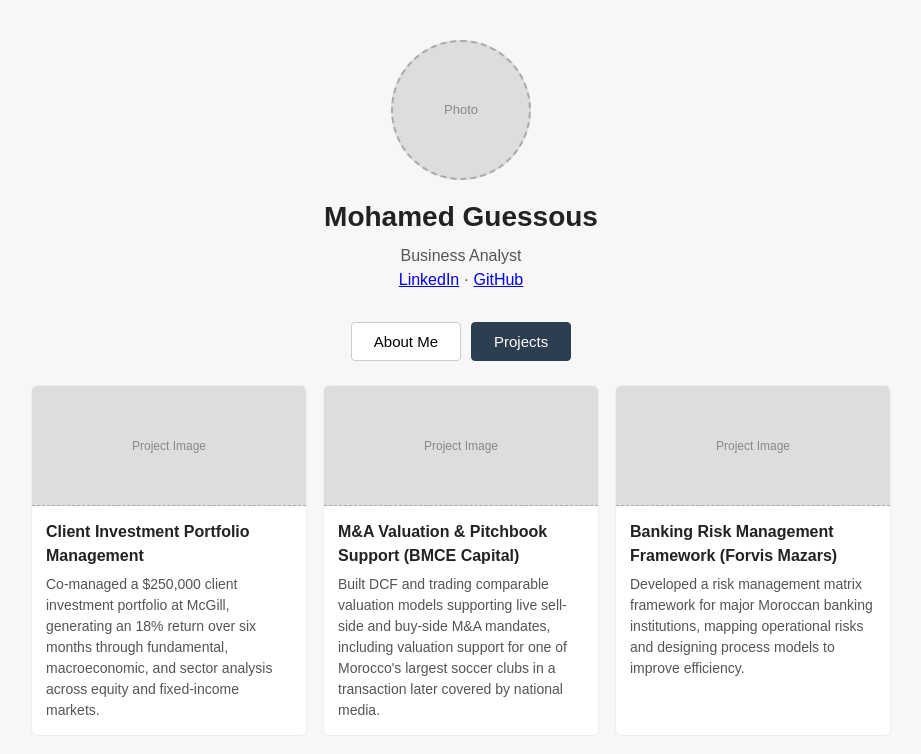
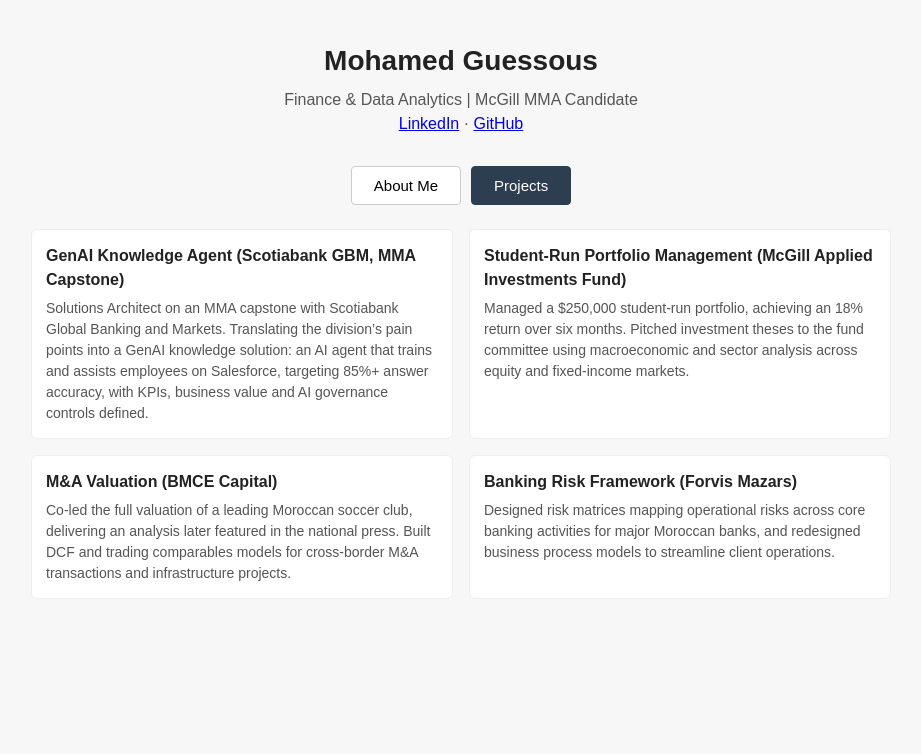
Before and after one commit to guessous-mohamed/guessous-mohamed.github.io, a plain HTML site: page index.html in a window 1280 px wide. Both pictures are taken after a click on the button "Projects". Shown: the whole page, without its empty margins (179-1100 px from the left). Drawn offline with Linux system fonts and the light colour scheme.

Commit message:
Update index.html

```diff
--- a/index.html
+++ b/index.html
@@ -5,7 +5,7 @@
   <head>
     <meta charset="UTF-8" />
     <meta name="viewport" content="width=device-width, initial-scale=1.0" />
-    <title>Business Analytics Portfolio</title>
+    <title>Mohamed Guessous | Finance &amp; Data Analytics</title>
 
     <style>
       /* ============================================================
@@ -98,10 +98,10 @@
         padding: 24px;
       }
 
-      /* ---------- PROJECT CARDS (1 x 3 grid) ---------- */
+      /* ---------- PROJECT CARDS (2 x 2 grid) ---------- */
       .cards {
         display: grid;
-        grid-template-columns: repeat(3, 1fr);
+        grid-template-columns: repeat(2, 1fr);
         gap: 16px;
       }
 
@@ -151,15 +151,12 @@
          HEADER: photo, name, experiences
          ============================================================ -->
       <header>
-        <!-- Replace this div with <img src="your-photo.jpg" class="photo"> -->
-        <div class="photo">Photo</div>
-
         <h1>Mohamed Guessous</h1>
-        <p>Business Analyst</p>
+        <p>Finance &amp; Data Analytics | McGill MMA Candidate</p>
         <p class="links">
   <a href="https://www.linkedin.com/in/mohamed-guessous-6222aa2b3/" target="_blank" rel="noopener noreferrer">LinkedIn</a>
   ·
-  <a href="https://github.com/guessous-mohamed/guessous-mohamed.github.io" target="_blank" rel="noopener noreferrer">GitHub</a>
+  <a href="https://github.com/guessous-mohamed" target="_blank" rel="noopener noreferrer">GitHub</a>
 </p>
       </header>
 
@@ -179,12 +176,18 @@
       <div id="about" class="tab-content active">
         <div class="panel">
           <p>
-            I'm a graduate student in McGill's Master of Management Analytics program,
-            building on a BA in Economics and Finance. My background spans investment
-            portfolio management, M&amp;A advisory, and financial services consulting
-            across Montreal and Casablanca, and I'm now focused on bringing that analytical
-            foundation into data analytics and business intelligence roles, with a
-            particular interest in financial markets.
+            I'm a Master of Management in Analytics candidate at McGill (Desautels), building on a
+            BA Joint Honours in Economics &amp; Finance. My background spans M&amp;A advisory at
+            BMCE Capital, financial services consulting at Forvis Mazars, and portfolio management
+            at the McGill Applied Investments Fund. I'm now combining that finance foundation with
+            data analytics to support decisions in capital markets and investment banking.
+          </p>
+          <p style="margin-top: 12px;">
+            <strong>Skills:</strong> Python, SQL, Power BI, Advanced Excel, Git,
+            DCF &amp; Comparable Company Analysis, Capital IQ, Statistical Modeling
+          </p>
+          <p style="margin-top: 6px;">
+            <strong>Languages:</strong> English, French, Arabic
           </p>
         </div>
       </div>
@@ -194,35 +197,33 @@
         <div class="cards">
           <!-- CARD 1 -->
           <div class="card">
-            <div class="card-photo">Project Image</div>
             <div class="card-text">
-              <h3>Client Investment Portfolio Management</h3>
-              <p>Co-managed a $250,000 client investment portfolio at McGill,
-                generating an 18% return over six months through fundamental,
-                macroeconomic, and sector analysis across equity and fixed-income markets.</p>
+              <h3>GenAI Knowledge Agent (Scotiabank GBM, MMA Capstone)</h3>
+              <p>Solutions Architect on an MMA capstone with Scotiabank Global Banking and Markets. Translating the division&#8217;s pain points into a GenAI knowledge solution: an AI agent that trains and assists employees on Salesforce, targeting 85%+ answer accuracy, with KPIs, business value and AI governance controls defined.</p>
             </div>
           </div>
 
           <!-- CARD 2 -->
           <div class="card">
-            <div class="card-photo">Project Image</div>
             <div class="card-text">
-              <h3>M&A Valuation & Pitchbook Support (BMCE Capital)</h3>
-              <p>Built DCF and trading comparable valuation models supporting live
-                sell-side and buy-side M&A mandates, including valuation support for
-                one of Morocco's largest soccer clubs in a transaction later covered by
-                national media.</p>
+              <h3>Student-Run Portfolio Management (McGill Applied Investments Fund)</h3>
+              <p>Managed a $250,000 student-run portfolio, achieving an 18% return over six months. Pitched investment theses to the fund committee using macroeconomic and sector analysis across equity and fixed-income markets.</p>
             </div>
           </div>
 
           <!-- CARD 3 -->
           <div class="card">
-            <div class="card-photo">Project Image</div>
             <div class="card-text">
-              <h3>Banking Risk Management Framework (Forvis Mazars)</h3>
-              <p>Developed a risk management matrix framework for major Moroccan
-                banking institutions, mapping operational risks and designing
-                process models to improve efficiency.</p>
+              <h3>M&amp;A Valuation (BMCE Capital)</h3>
+              <p>Co-led the full valuation of a leading Moroccan soccer club, delivering an analysis later featured in the national press. Built DCF and trading comparables models for cross-border M&amp;A transactions and infrastructure projects.</p>
+            </div>
+          </div>
+
+          <!-- CARD 4 -->
+          <div class="card">
+            <div class="card-text">
+              <h3>Banking Risk Framework (Forvis Mazars)</h3>
+              <p>Designed risk matrices mapping operational risks across core banking activities for major Moroccan banks, and redesigned business process models to streamline client operations.</p>
             </div>
           </div>
         </div>
```
